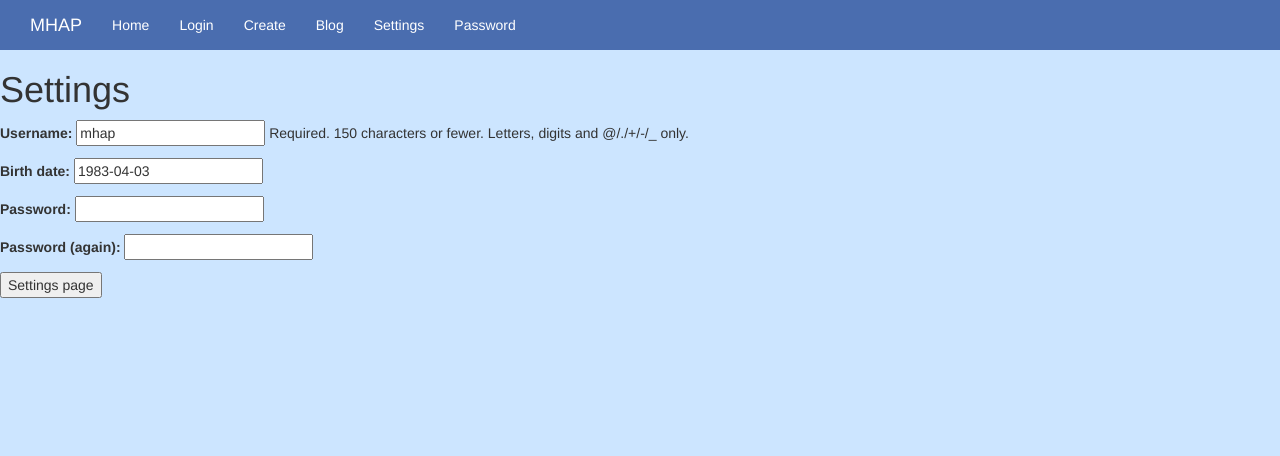
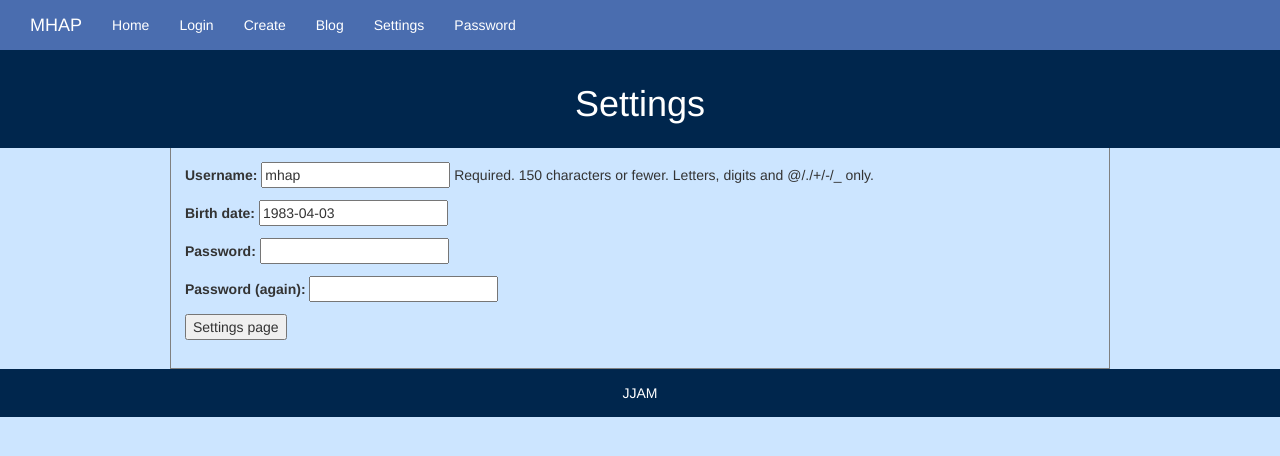
Before and after one commit to SIU-CS/J-JAM-production, a Django app: page /mhap/settings/ in a window 1280 px wide. Shown: the top 456 px of the page. Run offline with Django 3.2, Linux system fonts and the light colour scheme; a user stored in the database is signed in; data comes from the database, SQL or seed files in the repository; parts of the project's set-up code (start-up, migrations or seed data) failed here and were passed over; some libraries are stand-ins or nearby versions.

Commit message:
made homepage, settings, login match the post list

```diff
--- a/mhapsite/templates/settings.html
+++ b/mhapsite/templates/settings.html
@@ -1,6 +1,29 @@
+
 {# Load the tag library #} {% load bootstrap3 %} {# Load CSS and JavaScript #} {% bootstrap_css %} {% bootstrap_javascript %} {# Display django.contrib.messages as Bootstrap alerts #} {% bootstrap_messages %} {% include 'navbar.html' %}
-<h1>Settings</h1>
+    <style>
+         article {
+        margin-left: 170px;
+        margin-right: 170px;
+        border-left: 1px solid gray;
+        border-right: 1px solid gray;
+        border-bottom: 1px solid gray;
+        padding: 1em;
+        overflow: hidden;
+        }
+        header, footer {
+        padding: 1em;
+        clear: left;
+        text-align: center;
+        color: white;
+        background-color: #00264d;
+        }
+    </style>
+<header><h1>Settings</h1></header>
+<article>
 <form method="post" class="form">
     {% csrf_token %} {{ form.as_p }} {{form2.as_p}} {{form3.as_p}}
     <input type='submit' value='Settings page' />
 </form>
+</article>
+
+<footer>JJAM</footer>
```
Also changed, not shown: mhapsite/templates/base.html (+22 -3 lines), mhapsite/templates/index.html (+24 -1 lines), mhapsite/templates/login.html (+24 -4 lines), mhapsite/templates/post_list.html (+3 -14 lines).
